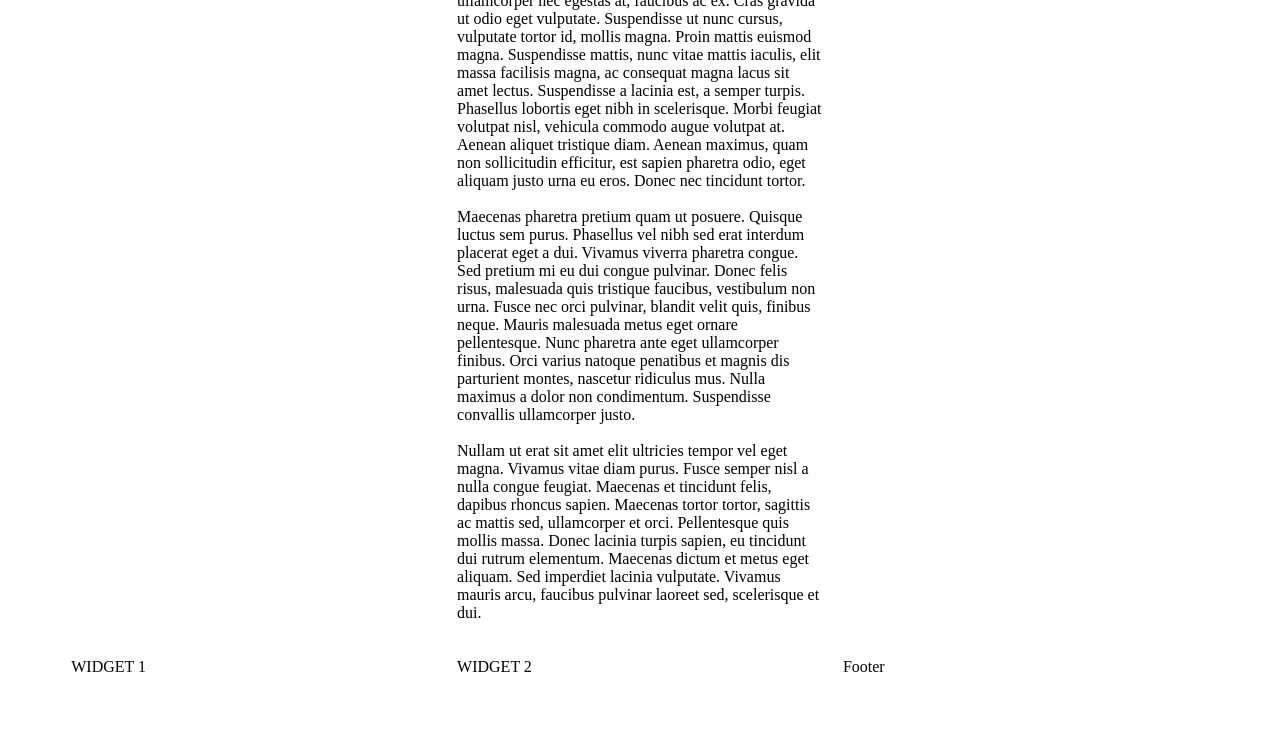
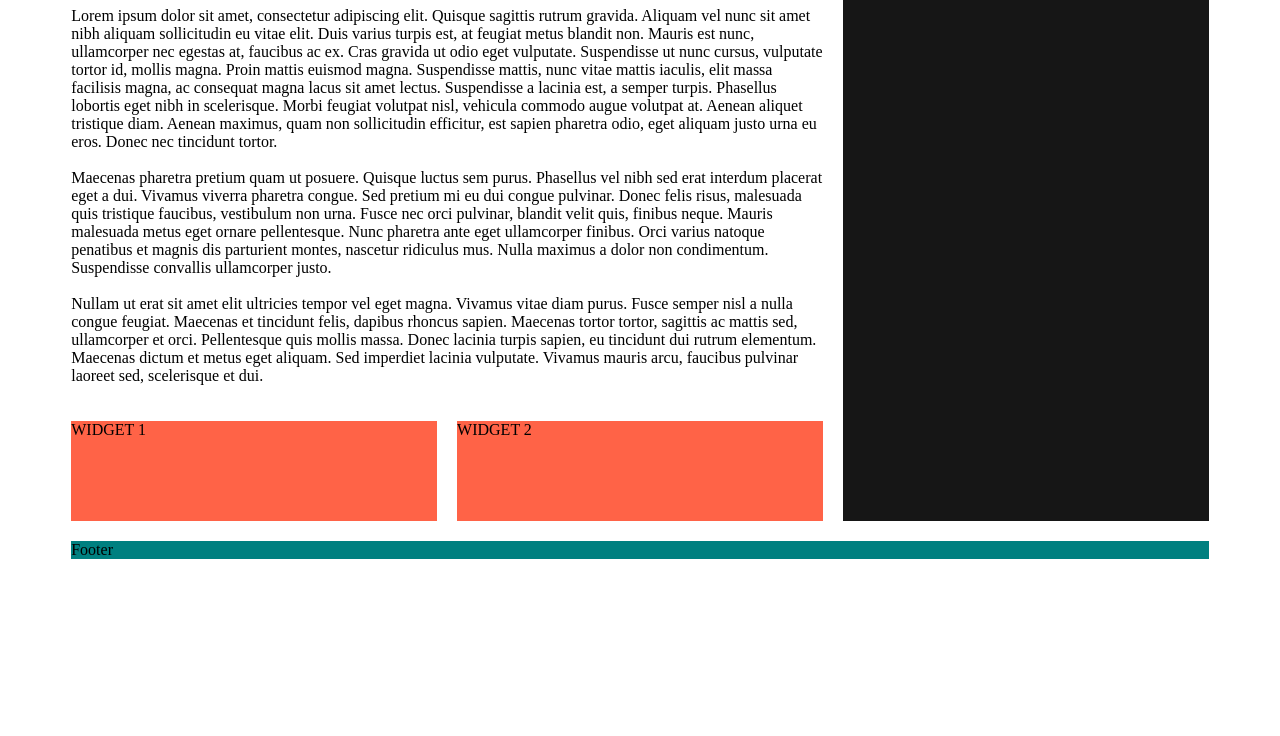
Before and after one commit to luisaromero/CSSGRID, a plain HTML site: page index.html in a window 1280 px wide. Shown: the part 180-916 px from the top of the page. After the commit the page ends 800 px from the top, so only its background shows below. Drawn offline with Linux system fonts and the light colour scheme.

Commit message:
actualizando css

```diff
--- a/index.html
+++ b/index.html
@@ -8,7 +8,7 @@
 </head>
 <body>
     <div class="container">
-     <header class="header"><h2>Header</h2></header>
+     <header class="header"><h2>ORSON WELLES FILMS</h2></header>
      <main class="content">
          <h1>CONTENIDO</h1>
          <p>
--- a/style.css
+++ b/style.css
@@ -6,3 +6,28 @@
     grid-template-columns: repeat(3 , 1fr);
     grid-template-rows: repeat(4 , auto);
 }
+.header{
+    grid-column-start: 1;
+    grid-column-end:-1;
+    background-color: rgb(22, 22, 22);
+    color: #fff;
+}
+.content{
+    grid-column: 1/3;
+    grid-row: 2/3;
+}
+.sidebar{
+    grid-column:3/4;
+    background-color: rgb(22, 22, 22) ;
+    grid-row: 2/4;
+    color: white;
+}
+.footer{
+    grid-column: 1/4;
+background-color: teal;
+}
+.container > div{
+    background: tomato;
+    color: black;
+    height: 100px;
+}
```
